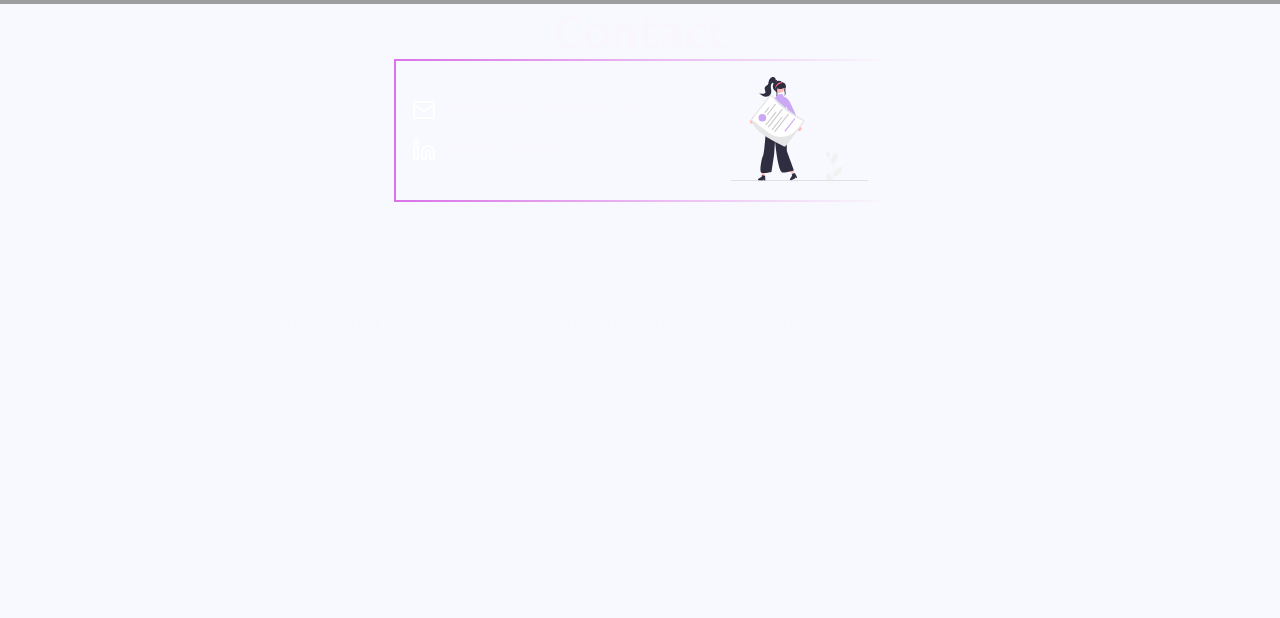
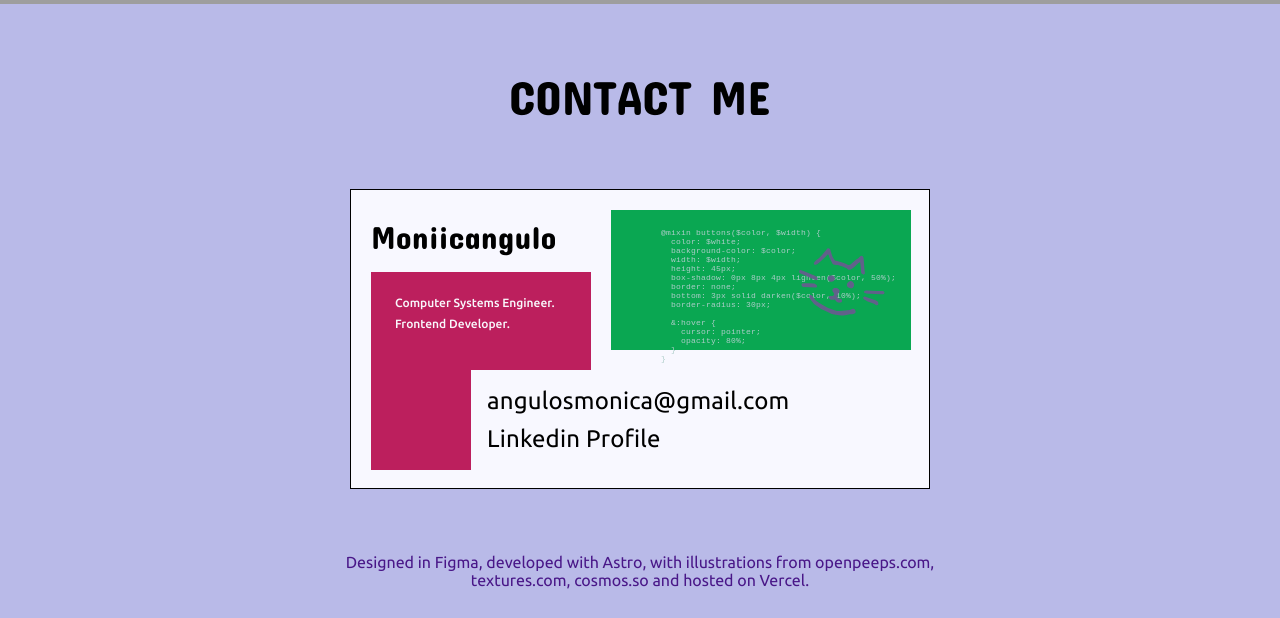
Before and after one commit to Moniicangulo/Portfolio, an Astro site: page / in a window 1280 px wide. Shown: the part 5052-5670 px from the top of the page. Before the commit the page ends 5400 px from the top, so only its background shows below. Built offline with nearby package versions, Linux system fonts and the light colour scheme; Astro itself is replaced by a stand-in of ours; grey boxes are pictures that could not be loaded.

Commit message:
add new design to contact

```diff
--- a/src/components/Contact.astro
+++ b/src/components/Contact.astro
@@ -2,99 +2,164 @@
 
 ---
 
-<section class="container">
-  <article id="contact" class="contact__container">
+<section id="contact" class="contact__container">
   <div class="subtitle__container">
-      <h2>Contact</h2>
+    <h2>Contact me</h2>
   </div>
   <div class="contact">
-      <div>
+    <span class="name">Moniicangulo</span>
+    <div class="square__rose">
+      <span>Computer Systems Engineer.</span>
+      <span>Frontend Developer.</span>
+    </div>
+    <div class="square__green">
+      <pre
+        class="code">
+          <img src="./images/logo-cat.svg" alt="cat" />
+
+          @mixin buttons(&#36;color, &#36;width) &#123;
+            color: &#36;white;
+            background-color: &#36;color;
+            width: &#36;width;
+            height: 45px;
+            box-shadow: 0px 8px 4px lighten(&#36;color, 50%);
+            border: none;
+            bottom: 3px solid darken(&#36;color, 10%);
+            border-radius: 30px;
+
+            &#38;:hover &#123;
+              cursor: pointer;
+              opacity: 80%;
+            &#125;
+          &#125;
+        </pre>
+    </div>
+    <div class="contact__links">
       <a href="mailto:angulosmonica@gmail.com">
-          <img src="./images/email.svg" alt="icon email" />
         <p>angulosmonica@gmail.com</p>
       </a>
       <a href="https://www.linkedin.com/in/monica-angulo-sanchez-ab9a3a2a9/">
-          <img src="./images/linkedin.svg" alt="Logo linkedin" />
         <p>Linkedin Profile</p>
       </a>
     </div>
-      <figure>
-        <img src="./images/personal_file.svg" alt="" />
-      </figure>
   </div>
-  </article>
-  <article class="project__details">
-    <p>
+
+  <footer>
+    <p class="project__details">
       Designed in Figma, developed with Astro, with illustrations from
-      undraw.co, and hosted on Vercel.
+      openpeeps.com, textures.com, cosmos.so and hosted on Vercel.
     </p>
-  </article>
+  </footer>
 </section>
 
 <style>
-  .container {
+  .contact__container {
+    width: 100vw;
+    background-color: var(--light-purple);
     display: flex;
     flex-direction: column;
     align-items: center;
-    flex-direction: column;
-    gap: 7rem;
-    margin-bottom: 1rem;
-    width: 85%
+    display: flex;
+    padding: 4rem 0px 2rem;
+    gap: 4rem;
   }
-  .contact__container{
+  .contact {
+    background-color: var(--white);
+    border: 1px solid var(--black);
+    width: 580px;
+    height: 300px;
+    position: relative;
+  }
+  .subtitle__container {
     display: flex;
     flex-direction: column;
-    align-items: center;
-  }
-  .contact {
-    display: flex;
-    align-items: center;
-    justify-content: space-between;
-    border-width: 2px;
-    border-style: solid;
-    border-image: var(--gradient) 1;
-    padding: 1rem;
-    width: 50%;
-
-    & > div {
-      display: flex;
-      align-items: start;
-      flex-direction: column;
-      gap: 1rem;
-      width: 60%;
-    }
-    & a {
-      display: flex;
-      gap: 0.5rem;
-      &:hover {
-        opacity: 0.8;
+    gap: 0.75rem;
+    & h2 {
+      font-family: "Concert One", sans-serif;
+      color: var(--black);
+      text-transform: uppercase;
     }
   }
-    & figure {
-      width: 30%;
-      object-fit: contain;
-      & img {
-        width: 100%;
+
+  .name {
+    position: absolute;
+    top: 28px;
+    left: 20px;
+    color: var(--black);
+    font-family: "Concert One", sans-serif;
+    font-size: 2rem;
+    line-height: 38px;
+    letter-spacing: 0.2px;
+  }
+  .square__rose {
+    display: flex;
+    flex-direction: column;
+    font-size: 0.75rem;
+    font-weight: 500;
+    align-items: flex-start;
+    padding: 1.5rem;
+    gap: 0.5rem;
+
+    background-color: var(--bg-square-rose);
+    position: absolute;
+    width: 220px;
+    height: 198px;
+    left: 20px;
+    top: 82px;
+  }
+
+  .square__green {
+    position: absolute;
+    width: 300px;
+    height: 140px;
+    left: 260px;
+    top: 20px;
+    background-color: var(--bg-square-green);
+  }
+  .code {
+    position: relative;
+    font-size: 8px;
+    line-height: 9px;
+    letter-spacing: 0.2px;
+    color: var(--light-green);
+    img {
+      position: absolute;
+      left: 58.96%;
+      right: 5.33%;
+      top: 12.14%;
+      bottom: 27.14%;
+
+      transform: rotate(12.82deg);
+      width: 107px;
     }
   }
-  }
-  .project__details{
-    opacity: 0.5;
-  }
-  @media (max-width: 769px) {
-    .contact{
-      width: 70%;
+  .contact__links {
+    background-color: var(--white);
+    display: flex;
+    flex-direction: column;
+    justify-content: center;
+    align-items: flex-start;
+    padding: 20px 16px;
+    gap: 12px;
+
+    position: absolute;
+    width: 440px;
+    height: 100px;
+    left: 120px;
+    top: 180px;
+
+    a {
+      color: var(--black);
+      font-family: "Ubuntu";
+      font-size: 1.5rem;
+      line-height: 1.65rem;
+      letter-spacing: 0.2px;
     }
   }
-  @media (max-width: 426px) {
-    .contact__container {
-      width: 100%;
-      & figure {
-        display: none;
-      }
-    }
-    .contact{
-      width: 100%;
-    }
+
+  .project__details {
+    max-width: 600px;
+    color: var(--txt-footer);
+    text-align: center;
   }
 </style>
--- a/src/layouts/Layout.astro
+++ b/src/layouts/Layout.astro
@@ -48,7 +48,7 @@ const { title } = Astro.props;
 <style is:global>
   :root {
     --dark-backround: #13061c;
-    --light-purple: #da73e7;
+    --light-purple: #B9BAE8;
     --mauve: #caa8f5;
     --light-text: #f9f7fc;
     --second-text: #727272;
@@ -57,11 +57,17 @@ const { title } = Astro.props;
     --white: #F8F8FF;
     --padding-desktop: 8rem;
     --green: #5BA092;
+
     --light-green: #ADCDC9;
     --bg-projects: #93BFD3;
     --indigo: #3D0B7C;
     --dark--slate-gray: #1E5B77;
     --light-steel-blue: #b0c4de;
+    --pink: #D998AF;
+
+    --bg-square-rose: #BC1F5D;
+    --bg-square-green: #0AA752;
+    --txt-footer: #491788;
 
     --gradient: linear-gradient(
       to right,
```
Lines whose indentation alone changed are shown as unchanged.
